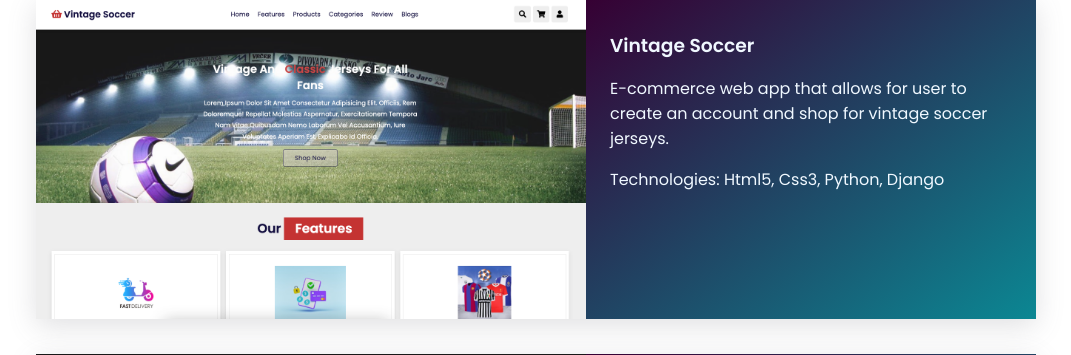
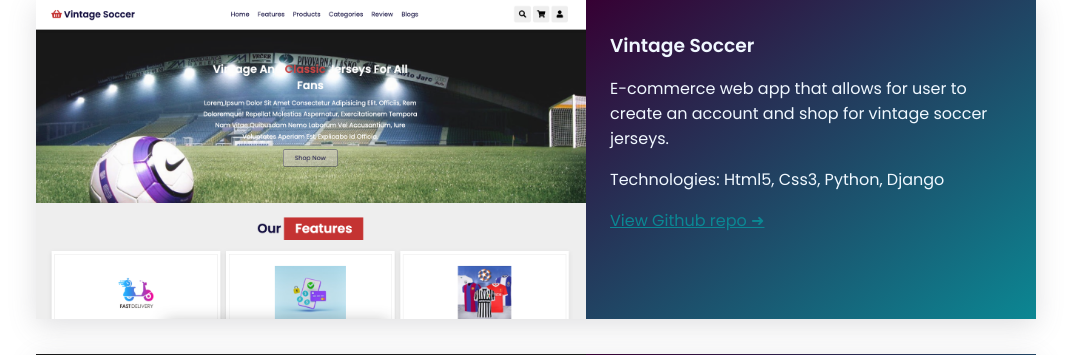
Before and after one commit to eriklopezalfaro/Personal-Website, a Django app: page / in a window 1280 px wide. Shown: the part 2007-2362 px from the top of the page, without its empty margins (104-1175 px from the left). Run offline with Django 3.2, Linux system fonts and the light colour scheme; data comes from the database, SQL or seed files in the repository; some libraries are stand-ins or nearby versions.

Commit message:
Projects link if website url available fix

```diff
--- a/portfolio/templates/portfolio/index.html
+++ b/portfolio/templates/portfolio/index.html
@@ -50,7 +50,7 @@
                 {% if project.website_url is not None %}
                 <a href="{{ project.website_url }}">Visit Website &#10140;</a>
                 {% endif %}
-                {% if project.website_url is not None %}
+                {% if project.github_repo_url is not None %}
                 <a href="{{ project.github_repo_url }}">View Github repo &#10140;</a>
                 {% endif %}
             </div>
```
